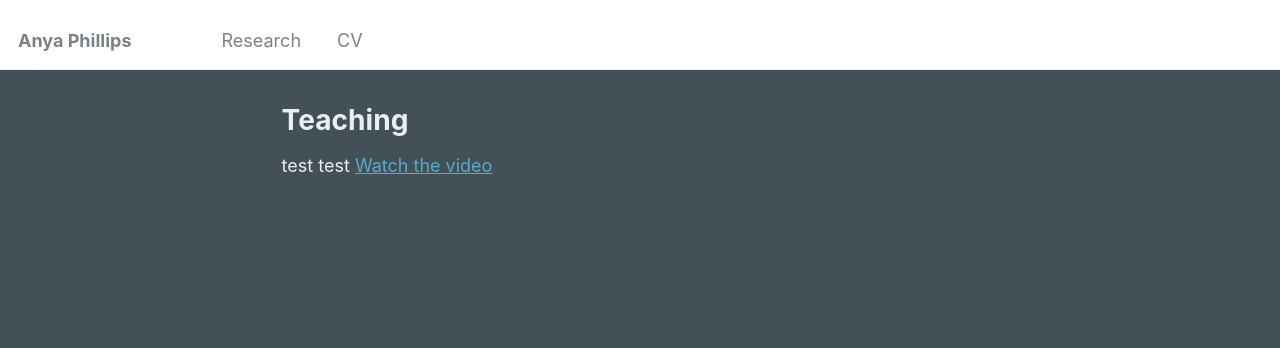
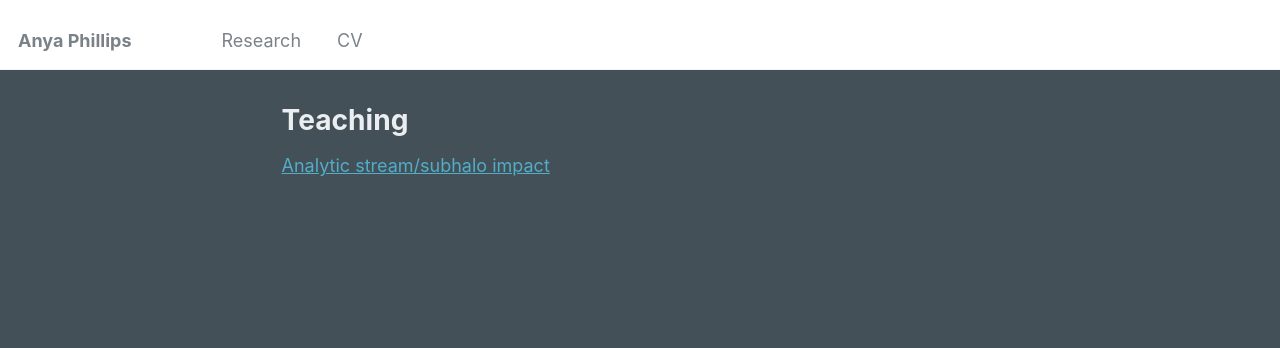
Before and after one commit to anya-m-phillips/anya-m-phillips.github.io, a Jekyll site: the page built from _pages/teaching.md, in a window 1280 px wide. Shown: the top 348 px of the page. Built offline with Jekyll 4.4.1, drawn with Linux system fonts in a browser that asks for light colours.

Commit message:
final attempt. movie.

```diff
--- a/_pages/teaching.md
+++ b/_pages/teaching.md
@@ -5,5 +5,5 @@ permalink: /teaching/
 author_profile: false
 ---
 
-test test
-<a href="../images/velocity_signature_analytic.mp4" target="_blank">Watch the video</a>
+
+<a href="../images/velocity_signature_analytic.mp4" target="_blank">Analytic stream/subhalo impact</a>
```
